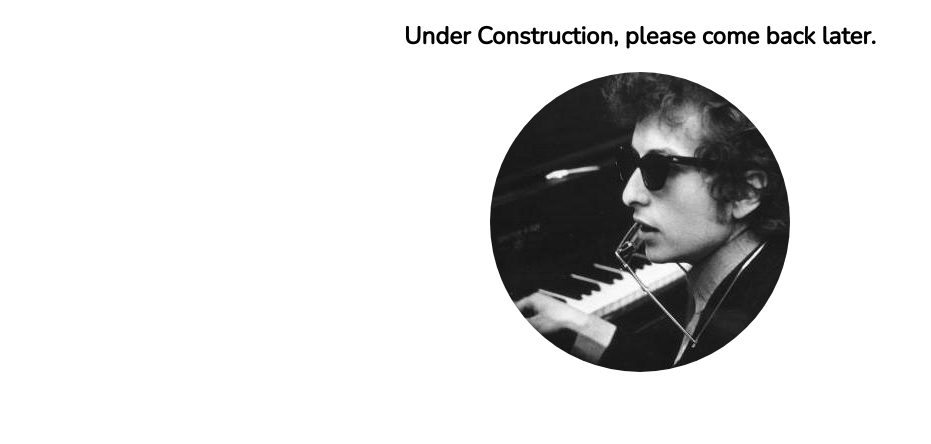
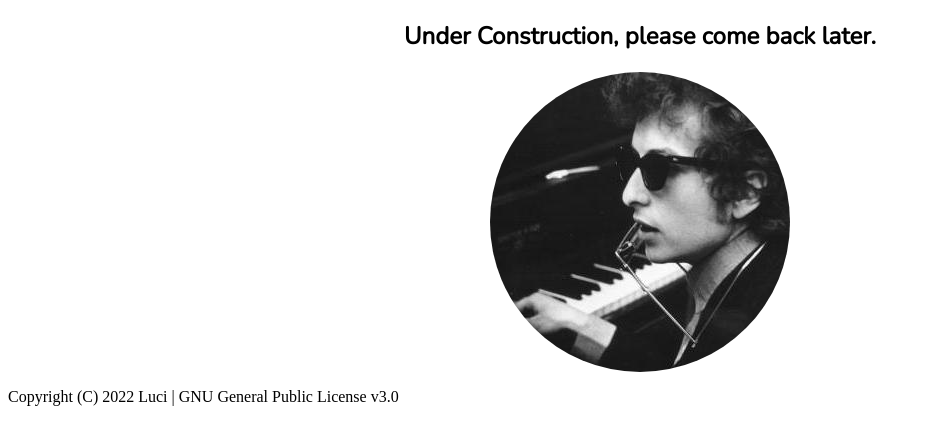
Before and after one commit to luci-tired/luci-tired.github.io, a plain HTML site: page index.html in a window 1280 px wide. Shown: the whole page, without its empty margins (0-931 px from the left). Drawn offline with nearby package versions, Linux system fonts and the light colour scheme.

Commit message:
Copyright footer

```diff
--- a/index.html
+++ b/index.html
@@ -9,6 +9,9 @@
     <body>
         <h2 class="title">Under Construction, please come back later.</h2>
         <img class="image" src="assets/img/pfp.jpeg" width="300" height="300">
+            <div class="footer">
+                <p>Copyright (C) 2022  Luci | GNU General Public License v3.0</p>
+            </div>
     </body>
 
 </html>
```
